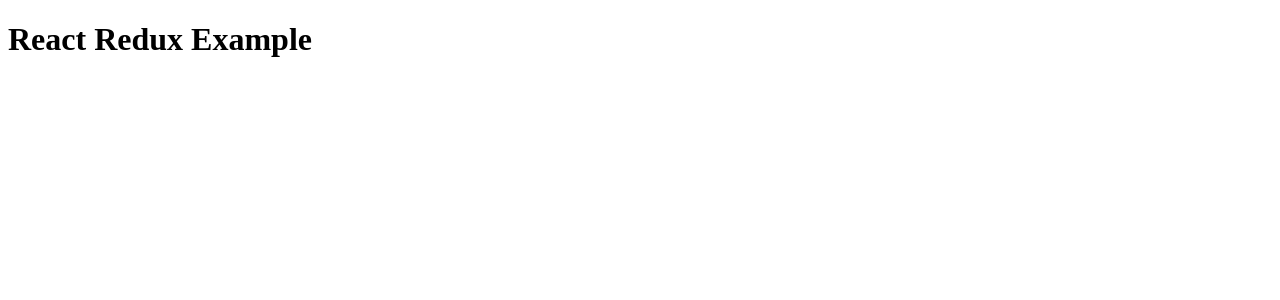
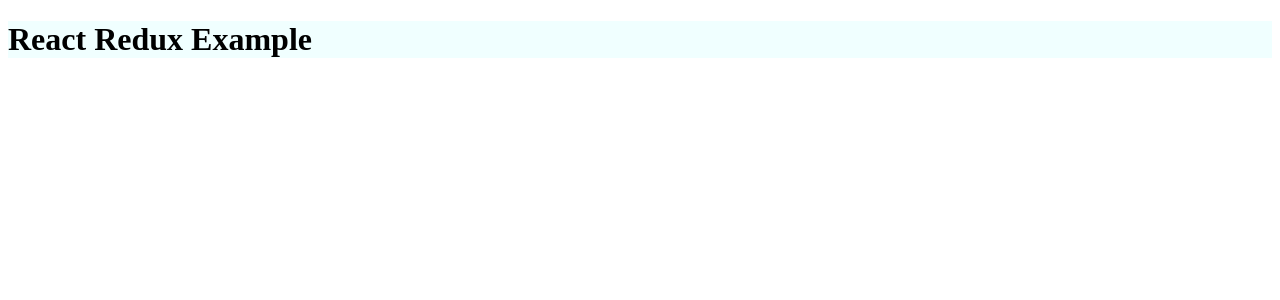
Before and after one commit to joedunu/react-redux-playground, a React app: page / in a window 1280 px wide. Shown: the top 300 px of the page. Built offline with nearby package versions, Linux system fonts and the light colour scheme.

Commit message:
Add postcss

```diff
--- /dev/null
+++ b/app/src/components/header/Header.css
@@ -0,0 +1,3 @@
+.header {
+    background-color: azure;
+}
--- a/app/src/components/header/Header.js
+++ b/app/src/components/header/Header.js
@@ -1,7 +1,8 @@
 import React from 'react'
+import styles from './Header.css'
 
 const Header = () => (
-  <div>
+  <div className={styles.header}>
     <h1>React Redux Example</h1>
   </div>
 )
```
Also changed, not shown: config/postCss/postcss.config.js (added, +19 -0 lines), package.json (+10 -0 lines), 1 other file (tests, documents, lock files or other folders).
